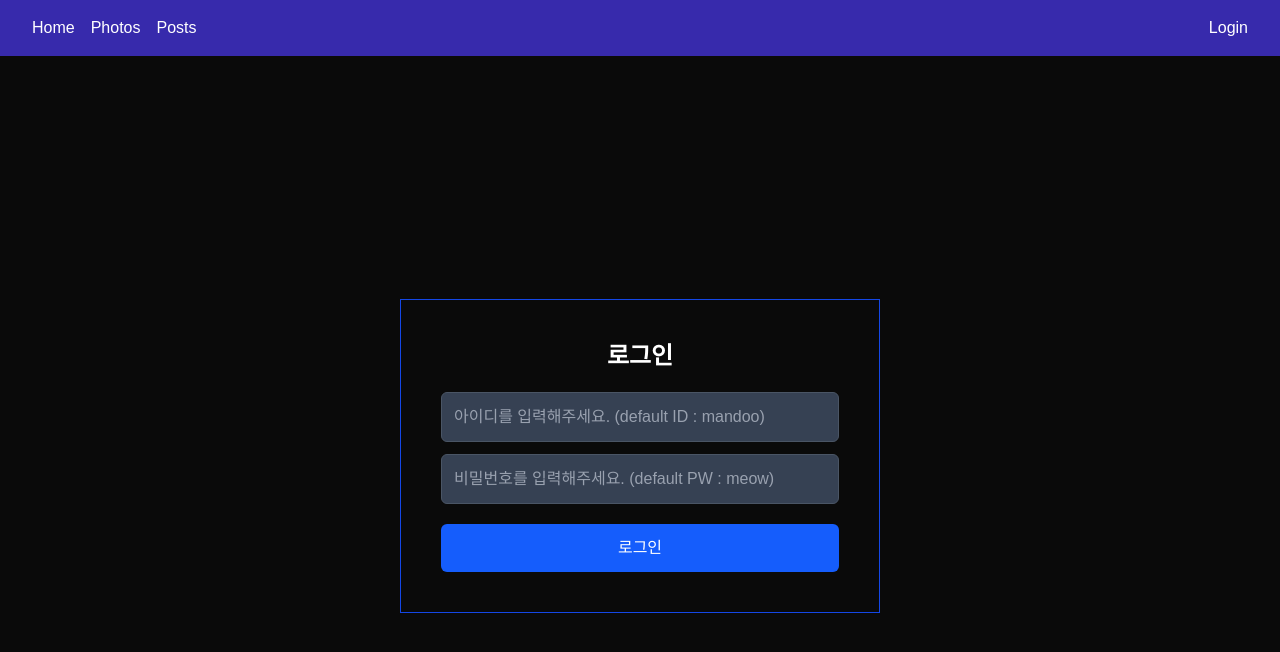
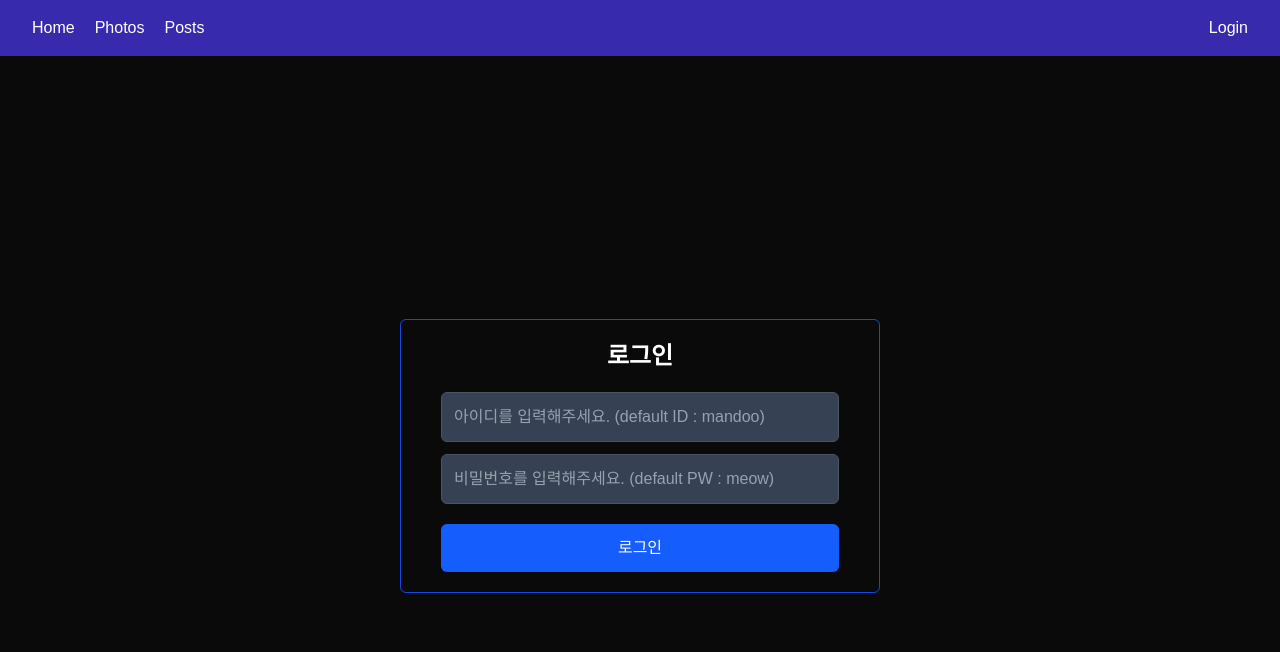
Before and after one commit to groom-practice/final-semi-project-team-3, a Next.js app: page /login in a window 1280 px wide. Shown: the top 652 px of the page. Built offline with nearby package versions, Linux system fonts and the light colour scheme.

Commit message:
feat: login 기능 구현

```diff
--- a/app/login/page.tsx
+++ b/app/login/page.tsx
@@ -1,22 +1,66 @@
+"use client";
+
+import { useEffect, useState } from "react";
+import { useRouter } from "next/navigation";
+import { useAuthStore } from "@/store/authStore";
+import LoginError from "@/components/LoginError";
+
 export default function Login() {
+  const [id, setId] = useState("");
+  const [pw, setPw] = useState("");
+  const [err, setErr] = useState(false);
+  const router = useRouter();
+  const login = useAuthStore((state) => state.login);
+
+  const handleLogin = () => {
+    if (id === "mandoo" && pw === "meow") {
+      login();
+      router.push("/");
+    } else {
+      setErr(true);
+    }
+  };
+
+  useEffect(() => {
+    if (id === "" || pw === "") {
+      setErr(false);
+    }
+  }, [id, pw]);
+
   return (
-    <div className="w-screen h-screen flex justify-center items-center">
-      <div className="flex flex-col w-120 gap-3 p-10 border-1 border-blue-700">
+    <div className="w-screen h-screen flex justify-center items-center flex-col">
+      <form
+        onSubmit={(e) => {
+          e.preventDefault();
+          handleLogin();
+        }}
+        className="flex flex-col w-120 gap-3 px-10 py-5 border-1 rounded-md border-blue-700"
+      >
         <h1 className="text-2xl font-semibold text-white text-center mb-2">
           로그인
         </h1>
         <input
+          type="text"
+          value={id}
+          onChange={(e) => setId(e.target.value)}
           className="bg-gray-700 border border-gray-600 text-white p-3 rounded-md placeholder-gray-400 focus:outline-none focus:ring-2 focus:ring-blue-500 focus:border-transparent"
           placeholder="아이디를 입력해주세요. (default ID : mandoo)"
         />
         <input
+          type="password"
+          value={pw}
+          onChange={(e) => setPw(e.target.value)}
           className="bg-gray-700 border border-gray-600 text-white p-3 rounded-md placeholder-gray-400 focus:outline-none focus:ring-2 focus:ring-blue-500 focus:border-transparent"
           placeholder="비밀번호를 입력해주세요. (default PW : meow)"
         />
-        <button className="bg-blue-600 hover:bg-blue-700 text-white p-3 rounded-md font-medium transition-colors duration-200 mt-2">
+        <button
+          type="submit"
+          className="bg-blue-600 hover:bg-blue-700 text-white p-3 rounded-md font-medium transition-colors duration-200 mt-2"
+        >
           로그인
         </button>
-      </div>
+      </form>
+      {err && <LoginError />}
     </div>
   );
 }
--- a/components/Header.tsx
+++ b/components/Header.tsx
@@ -25,7 +25,7 @@ export default function Header() {
 
   return (
     <header className="fixed top-0 left-0 w-screen flex justify-between bg-indigo-800 px-8 py-4">
-      <nav className="flex gap-4">
+      <nav className="flex gap-5">
         <Link
           href={"/"}
           className="text-white hover:scale-105 hover:text-blue-200"
--- /dev/null
+++ b/components/LoginError.tsx
@@ -0,0 +1,7 @@
+export default function LoginError() {
+  return (
+    <div className="bg-red-50 border border-red-200 text-red-700 px-4 py-3 rounded-md mt-4">
+      아이디 또는 비밀번호가 올바르지 않습니다.
+    </div>
+  );
+}
```
